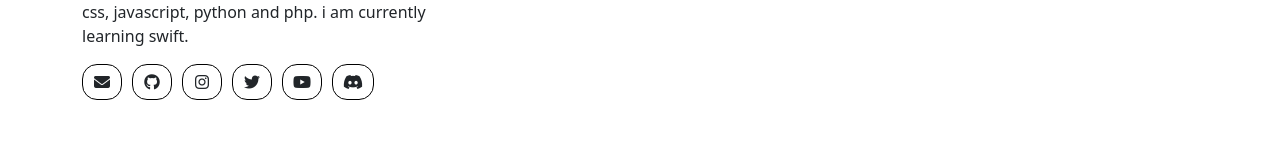
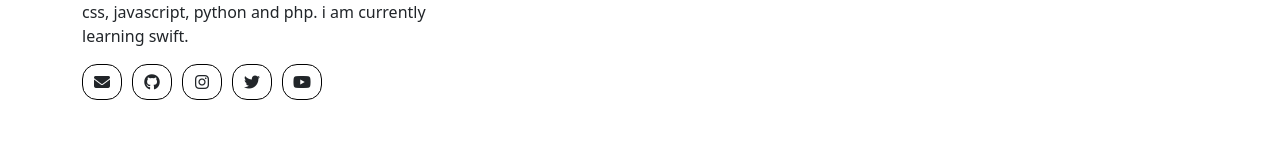
Before and after one commit to bentettmar/my-website, a plain HTML site: page index.html in a window 1280 px wide. Shown: the part 224-378 px from the top of the page. Drawn offline with nearby package versions, Linux system fonts and the light colour scheme.

Commit message:
Remove discord link

```diff
--- a/index.html
+++ b/index.html
@@ -33,7 +33,6 @@
                             <li class="link-item"><a href="https://instagram.com/ben.tettmar" id="instagram"><i class="fa-brands fa-instagram"></i></a></li>
                             <li class="link-item"><a href="https://twitter.com/bentettmar" id="twitter"><i class="fa-brands fa-twitter"></i></a></li>
                             <li class="link-item"><a href="https://www.youtube.com/channel/UCWndwytKhYWQ1XkvnfMUJMw" id="youtube"><i class="fa-brands fa-youtube"></i></a></li>
-                            <li class="link-item"><a href="https://discord.gg/kX74s7R5GP" id="discord"><i class="fa-brands fa-discord"></i></a></li>
                         </ul>
                     </div>
                 </div>
```
Also changed, not shown: 1 other file.
